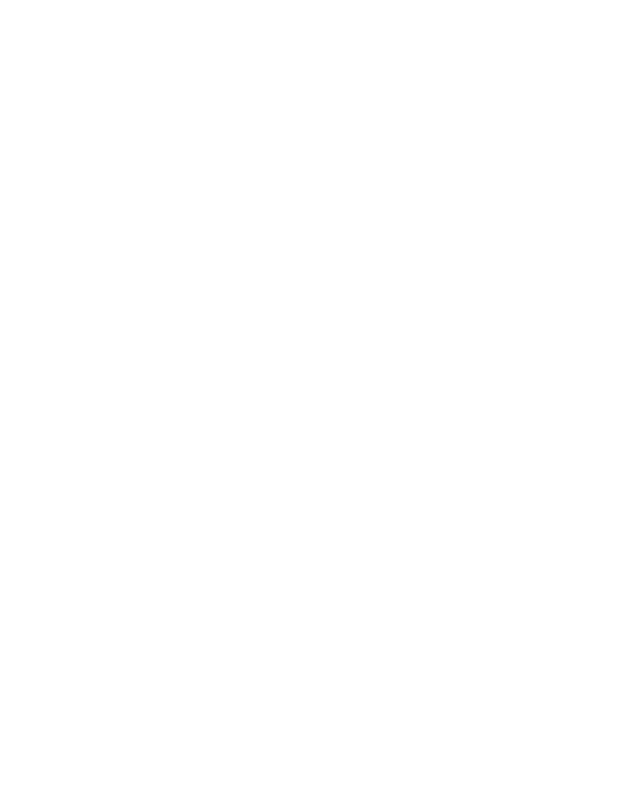
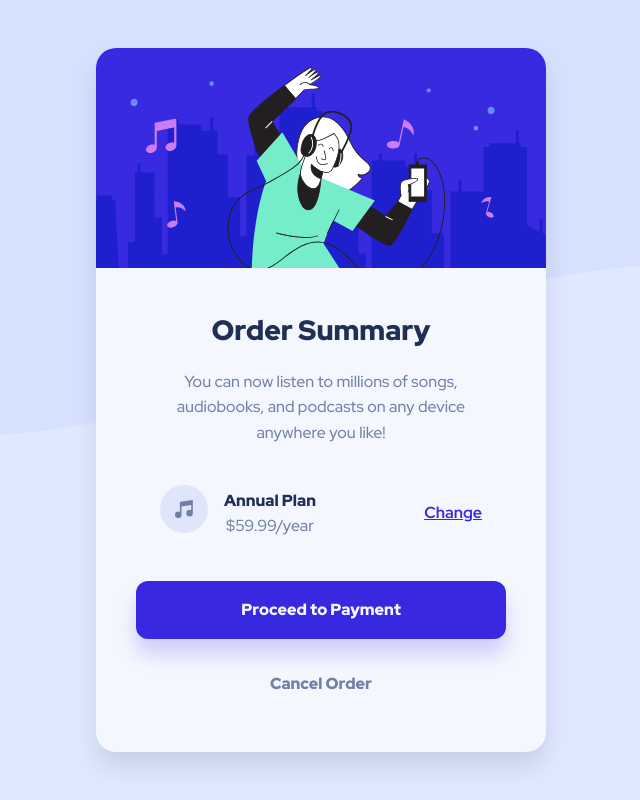
Before and after one commit to Kivanga/order-summary-component, a plain HTML site: page index.html in a window 1280 px wide. Shown: the whole page, without its empty margins (319-959 px from the left). Drawn offline with Linux system fonts and the light colour scheme.

Commit message:
Added styling for larger screens

```diff
--- a/index.html
+++ b/index.html
@@ -9,5 +9,48 @@
 </head>
 <body>
 
+    <div class="card">
+
+        <!-- Hero Illustration -->
+        <div class="card__hero">
+
+            <img src="./images/illustration-hero.svg" alt="Dancing person illustration">
+
+        </div>
+
+        <div class="card__content">
+
+            <h1 class="card__title">Order Summary</h1>
+            <p class="card__description">You can now listen to millions of songs, audiobooks, and podcasts on any device anywhere you like!</p>
+
+            <div class="plan">
+
+                <div class="plan__wrapper">
+                    <!-- Music Icon -->
+                    <div class="plan__icon">
+
+                        <img src="./images/icon-music.svg" alt="Music note icon">
+
+                    </div>
+
+                    <div class="plan__details">
+
+                        <div class="plan__name">Annual Plan</div>
+                        <div class="plan__price">$59.99/year</div>
+
+                    </div>
+                </div>
+
+                <a href="#" class="plan__change">Change</a>
+
+            </div>
+
+            <a href="#" class="button button--primary">Proceed to Payment</a>
+            <a href="#" class="button button--link">Cancel Order</a>
+
+        </div>
+
+    </div>
+
 </body>
 </html>
--- a/styles.css
+++ b/styles.css
@@ -18,9 +18,140 @@
 
 }
 
+/* Base Reset */
+
 * {
     box-sizing: border-box;
     margin: 0;
     padding: 0;
     font-family: "Red Hat Display", sans-serif;
 }
+
+body {
+    background: url('./images/pattern-background-desktop.svg') no-repeat top center;
+    background-color: var(--pale-blue);
+    min-height: 100vh;
+    display: flex;
+    justify-content: center;
+    align-items: center;
+    line-height: 1.6;
+    padding: 1.5rem;
+}
+
+/* Main card content */
+.card {
+   background: var(--very-pale-blue);
+   border-radius: 20px;
+   box-shadow: 0 15px 25px rgba( 0, 0, 0, 0.1 );
+   max-width: 450px;
+   width: 100%;
+   overflow: hidden;
+}
+
+/* Hero Image */
+.card__hero img {
+    width: 100%;
+    height: auto;
+    display: block;
+}
+
+/* Content Spacing */
+.card__content {
+    padding: 2.5rem;
+    text-align: center;
+}
+
+.card__content > * + * {
+    margin-top: 1rem;
+}
+
+/* Typography */
+.card__title {
+    color: var(--dark-blue);
+    font-weight: var(--fw-black);
+    font-size: 1.75rem;
+}
+
+.card__description {
+    color: var(--desaturated-blue);
+    font-weight: var(--fw-medium);
+    padding: 0 1rem;
+    /* font-size: 0.875rem; */
+}
+
+/* Plan section */
+.plan {
+    background-color: var(--very-pale-blue);
+    border-radius: 12px;
+    padding: 1.5rem;
+    gap: 1rem;
+    display: flex;
+    align-items: center;
+    justify-content: space-between;
+}
+
+.plan__wrapper {
+    display: flex;
+    align-items: center;
+    justify-content: flex-start;
+    gap: 1rem;
+}
+
+.plan__icon {
+    flex-shrink: 0;
+}
+
+.plan__detaisl {
+    text-align: left;
+    margin-right: auto;
+}
+
+.plan__name {
+    color: var(--dark-blue);
+    font-weight: var(--fw-black);
+}
+
+.plan__price {
+    color: var(--desaturated-blue);
+    font-weight: var(--fw-medium);
+}
+
+.plan__change {
+    color: var(--bright-blue);
+    font-weight: var(--fw-bold);
+    text-decoration: underline;
+}
+
+.plan__change:hover {
+    text-decoration: none;
+}
+
+/* Buttons */
+.button {
+    display: block;
+    text-decoration: none;
+    padding: 1rem;
+    border-radius: 12px;
+    font-weight: var(--fw-black);
+    /* transition: all 0.3s ease; */
+}
+
+.button--primary {
+    background-color: var(--bright-blue);
+    color: var(--very-pale-blue);
+    box-shadow: 0 15px 20px rgba( 56, 41, 224, 0.2 );
+}
+
+.button--primary:hover {
+    background-color: hsl( 245, 75%, 42% );
+}
+
+.button--link {
+    color: var(--desaturated-blue);
+    background-color: transparent;
+    box-shadow: none;
+}
+
+.button--link:hover {
+    color: var(--dark-blue);
+}
```
